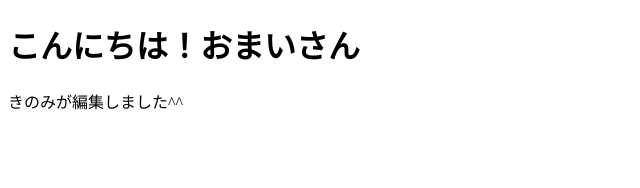
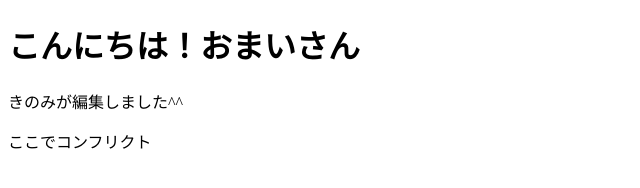
Before and after one commit to omai-0606/git_sample, a plain HTML site: page index.html in a window 1280 px wide. Shown: the whole page, without its empty margins (0-640 px from the left). Drawn offline with Linux system fonts and the light colour scheme.

Commit message:
コンフリクト

```diff
--- a/index.html
+++ b/index.html
@@ -8,5 +8,6 @@
 <body>
     <h1>こんにちは！おまいさん</h1>
     <p>きのみが編集しました^^</p>
+    <p>ここでコンフリクト</p>
 </body>
 </html>
```
